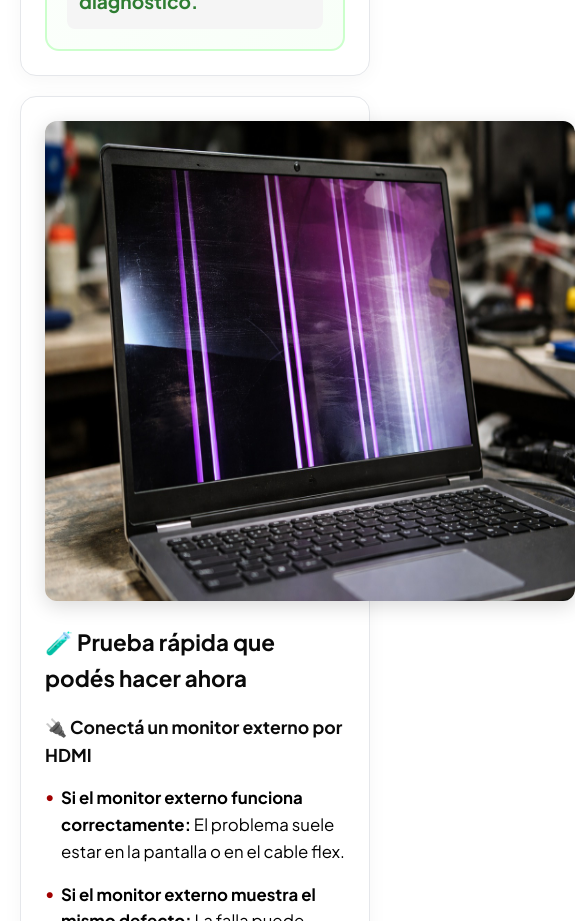
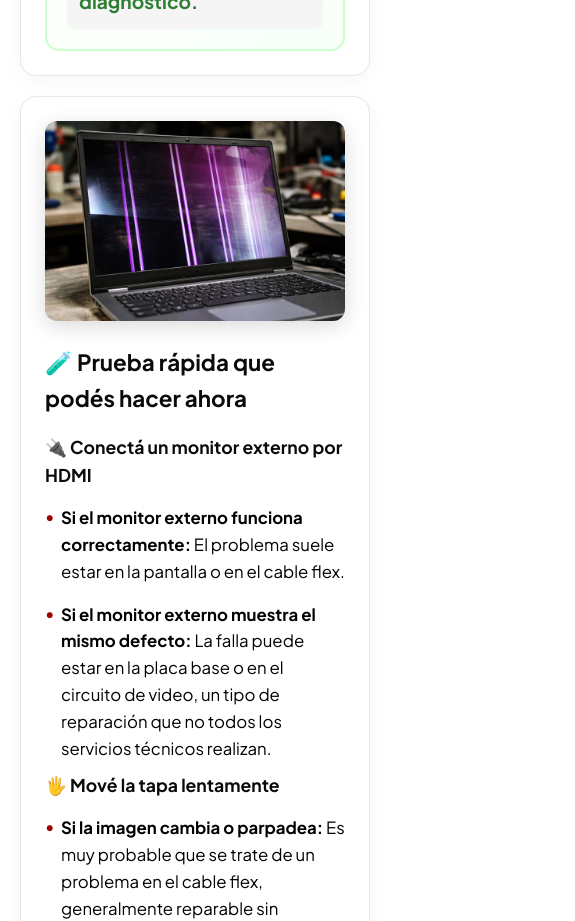
Before and after one commit to FrancoMED/BIOSTEC, a React (Vite) app in the folder client/: page /screen in a window 390 px wide. Shown: the part 2120-3041 px from the top of the page, 575 px wide, since content can reach past the window. Built offline with nearby package versions, Linux system fonts and the light colour scheme.

Commit message:
feat: responsiv image in Diagnostic component

```diff
--- a/client/src/pages/Screen/components/Diagnostic/Diagnostic.jsx
+++ b/client/src/pages/Screen/components/Diagnostic/Diagnostic.jsx
@@ -8,7 +8,7 @@ const Diagnostic = () => {
       {/* <div className="container"> */}
       <div className="mx-auto px-4">
         <div className="flex flex-wrap justify-between items-center gap-6">
-          <div className="w-full lg:w-3/7">
+          <div className="w-full  lg:w-3/7">
             <img src={image} alt="Componentes" />
           </div>
           <div className="w-full lg:w-3/7">
--- a/client/src/pages/Screen/components/Diagnostic/Diagnostic.module.css
+++ b/client/src/pages/Screen/components/Diagnostic/Diagnostic.module.css
@@ -43,6 +43,20 @@
     /* height: 100%; */
 }
 
+@media (max-width: 1048px) {
+    .lp_section img {
+        min-width: 500px;
+        min-height: 465px;
+    }
+}
+
+@media (max-width: 768px) {
+    .lp_section img {
+        min-width: 0;
+        min-height: 0;
+    }
+}
+
 
 /* Lista mejorada */
 .lp_list {
```
